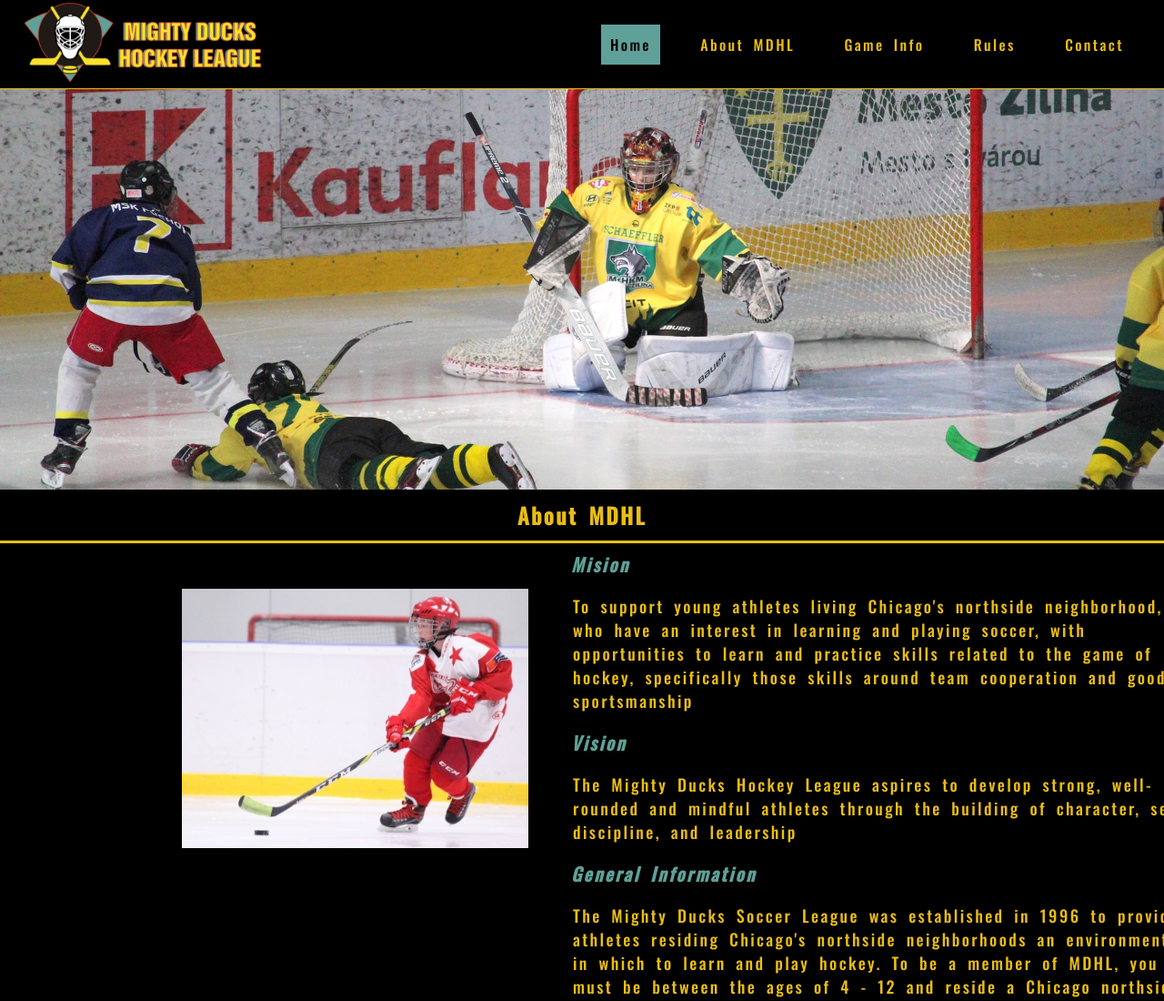
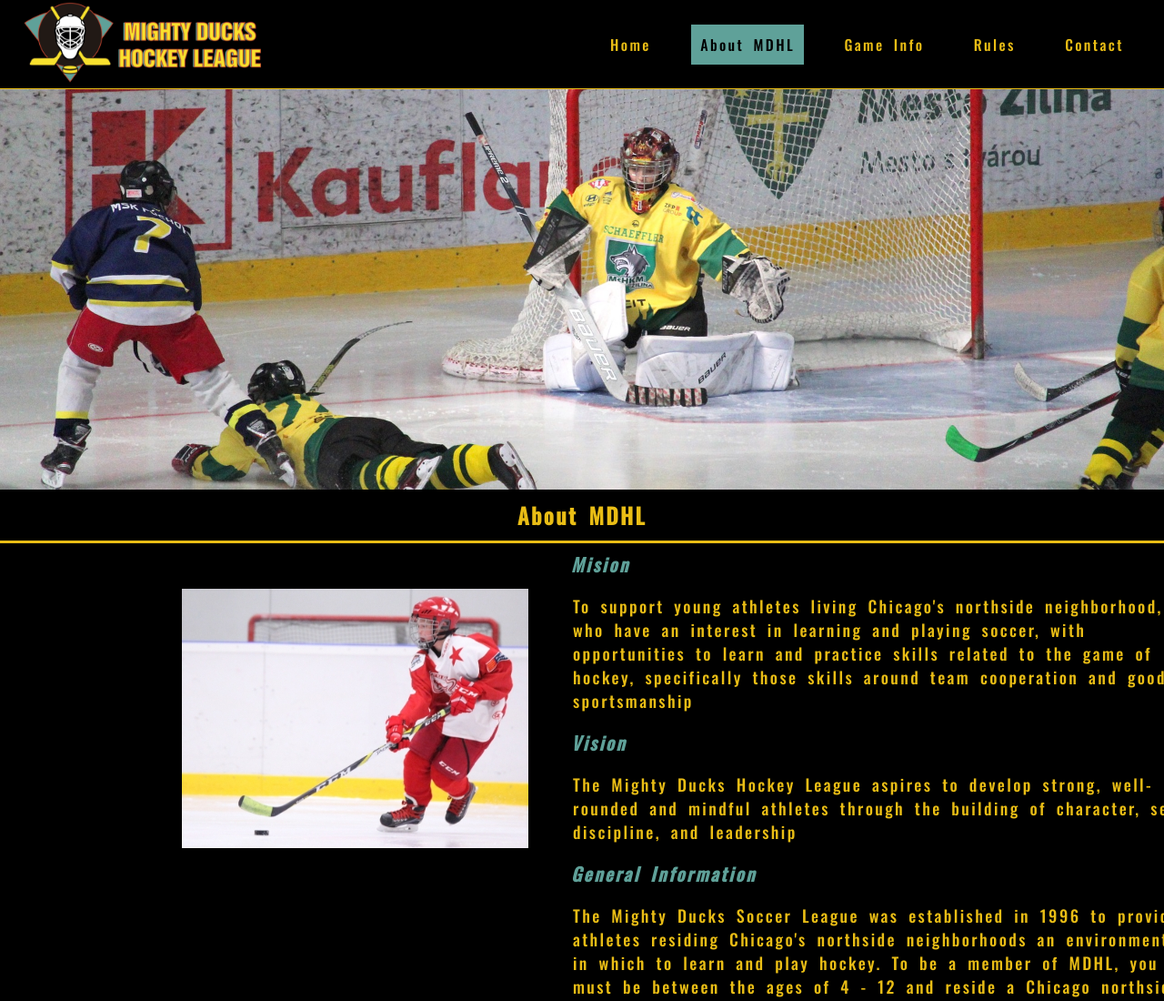
Before and after one commit to rominarg/page.github.io, a plain HTML site: page about.html in a window 1280 px wide. Shown: the top 1100 px of the page at 91% size. Drawn offline with nearby package versions, Linux system fonts and the light colour scheme.

Commit message:
Update about.html

```diff
--- a/about.html
+++ b/about.html
@@ -26,8 +26,8 @@
         </section>
         <section class="menu">
         <nav>
-            <a class="menu active" href="./index.html">Home</a>
-            <a class="menu" href="#">About MDHL</a>
+            <a class="menu" href="./index.html">Home</a>
+            <a class="menu active" href="#">About MDHL</a>
             <a class="menu" href="./game_info.html">Game Info</a>
             <a class="menu" href="./rules.html">Rules</a>
             <a class="menu" href="./contact.html">Contact</a>
```
